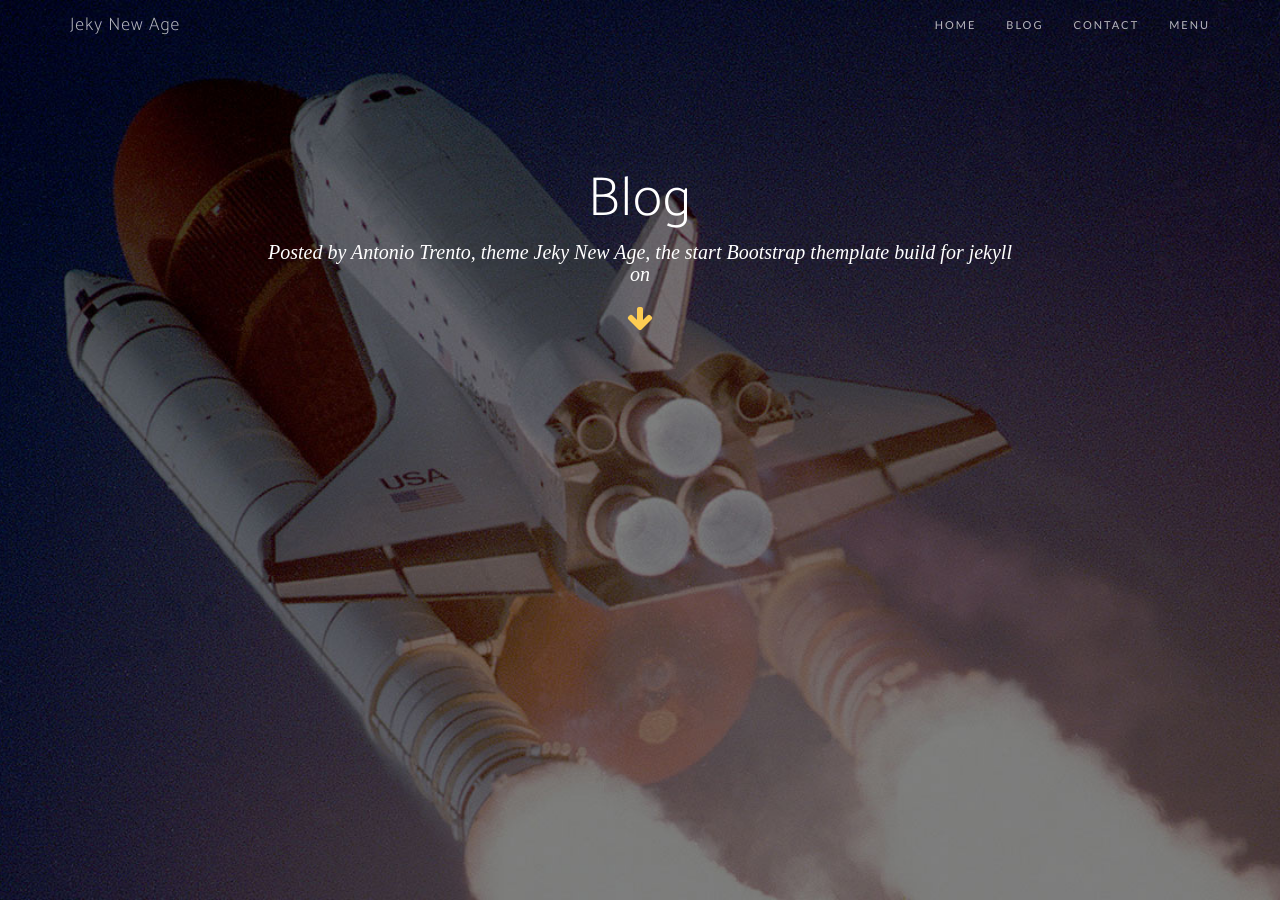
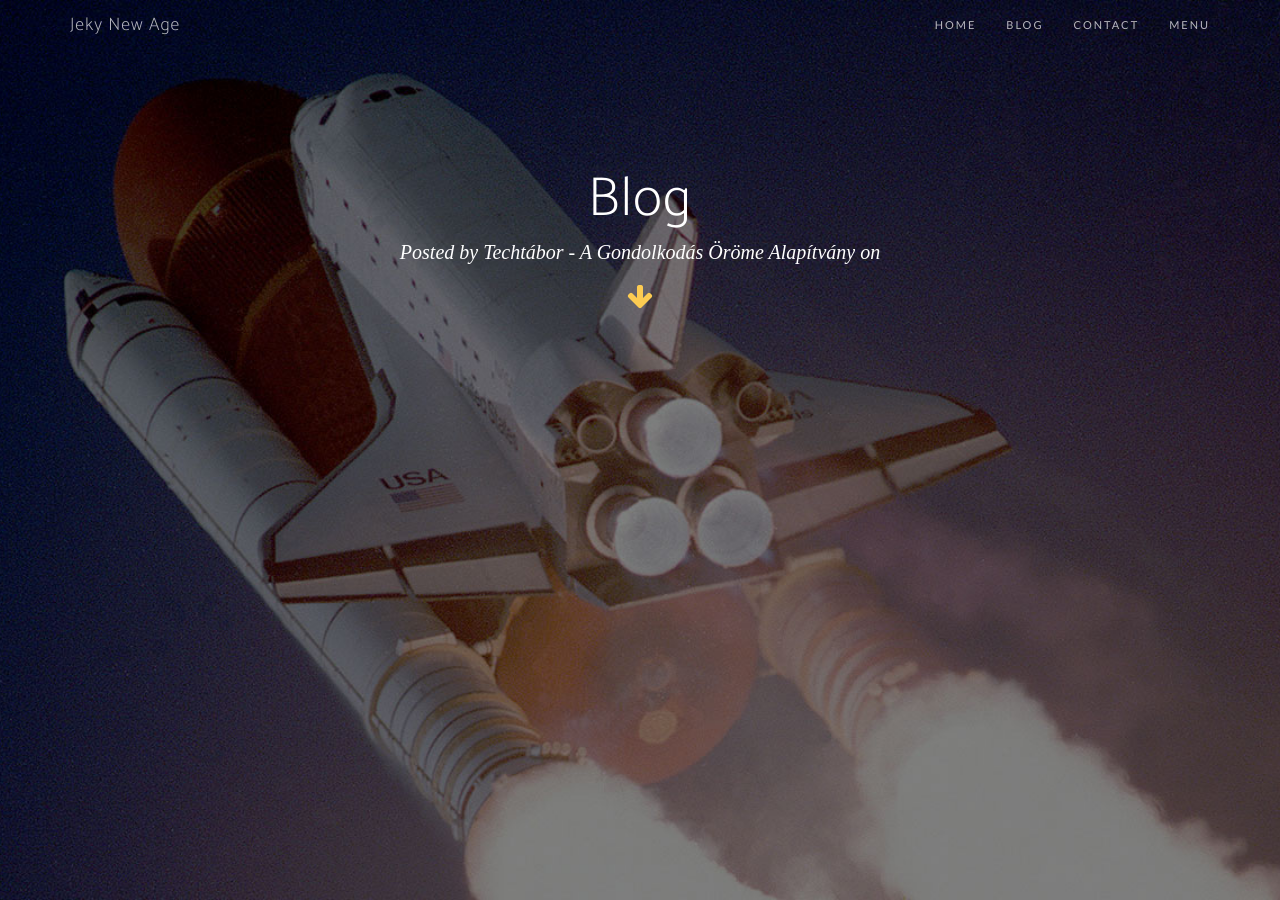
Before and after one commit to vtamas2000/techtabor.github.io, a Jekyll site: the page built from blog.html, in a window 1280 px wide and 900 px high. Built offline with Jekyll 4.4.1, drawn with Linux system fonts in a browser that asks for light colours; nearby versions of some CDN libraries; some web fonts are replaced; comment, search, counter and statistics services are not loaded; some of the changed text lies outside the part shown.

Commit message:
Updated the config file

```diff
--- a/_config.yml
+++ b/_config.yml
@@ -1,36 +1,37 @@
 # Site settings
-title: Antonio Trento, theme Jeky New Age, the start Bootstrap themplate build for jekyll
+title: Techtábor - A Gondolkodás Öröme Alapítvány
 email:
-description: A jekyll template for landing pages, portfolio and blogging
+description: A Techtábor honlapja - projektek és metodológia
 
 baseurl: "" # the subpath of your site, e.g. /blog/ (If you use organization leave empty)
-url: "https://jekynewage.github.io" # the base hostname & protocol for your site
+url: "https://techtabor.github.io" # the base hostname & protocol for your site
 
 #Google Ad Words Data from scripts code (using Google responsive options) and ad client
-data-ad-slot: 2973388149
-data-ad-client: ca-pub-9204963049240271
-google_ad_client: ca-pub-9204963049240271
+#data-ad-slot: 2973388149
+#data-ad-client: ca-pub-9204963049240271
+#google_ad_client: ca-pub-9204963049240271
 
-google_analytics: "UA-86331249-1"
-addthis_id: ra-5644da281510c62f
-disqus_account: jeky-new-age
+#google_analytics: "UA-86331249-1"
+#addthis_id: ra-5644da281510c62f
+#disqus_account: jeky-new-age
 
 # Social networks usernames (many more available: flickr, dribbble, pinterest, instagram, tumblr, linkedin, etc.) see all icon at fontawesome.io
+# Other available: twitter, facebook, google-plus, github
 social:
-  - title: twitter
-    url: https://twitter.com/lantoniotrento
+  #- title: twitter
+  #  url: https://twitter.com/lantoniotrento
   - title: facebook
-    url: https://facebook.com/lantoniotrento
-  - title: google-plus
-    url: https://plus.google.com/+AntoniotrentoIt
-  #- title: github
-  #  url: http://github.com/jekyll
+    url: https://facebook.com/agondolkodasorome
+  #- title: google-plus
+  #  url: https://plus.google.com/+AntoniotrentoIt
+  - title: github
+    url: http://github.com/techtabor
 
 # Build settings
 markdown: kramdown
 highlighter: rouge
 permalink: pretty
-paginate: 5
+paginate: 100
 exclude: ["less","node_modules","Gruntfile.js","package.json","README.md"]
 
 gems: [jekyll-paginate, jekyll-feed]
```
